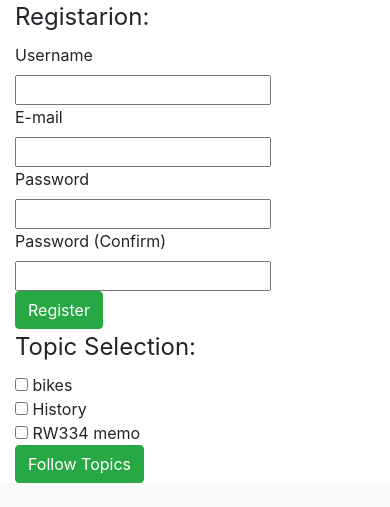
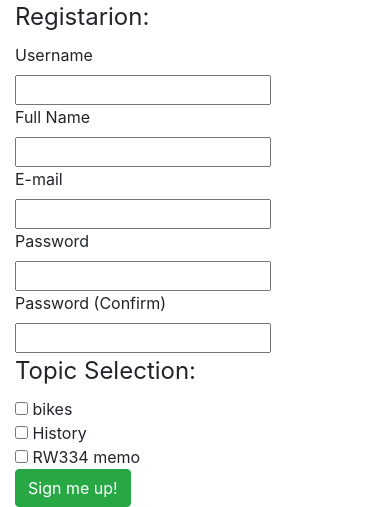
Before and after one commit to 19007361/CS334GroupProject, a Flask app: page / in a window 390 px wide. Shown: the part 385-892 px from the top of the page. Before the commit the page ends 868 px from the top, so only its background shows below. Run offline with Flask 2, Linux system fonts and the light colour scheme; some libraries are stand-ins or nearby versions.

Commit message:
Basic form handling for index introduced

```diff
--- a/Web/WhoKnows/templates/index.html
+++ b/Web/WhoKnows/templates/index.html
@@ -3,16 +3,14 @@
 <div class="container-fluid">
 
   <div class="row">
-    <div class="col">
+    <div class="col-sm-12 col-md-8">
       <!--Large Logo on left maybe add some writing still not sure what to write -->
-
       <div class="row justify-content-center align-items-center">
         <!-- FUlllogo -->
         <img src="../static/fullLogo.png" style="width:328px;height:328px;" alt="default">
       </div>
-
     </div>
-    <div class="col">
+    <div class="col-sm-12 col-md-4">
       <main class="mainbody">
         <!-- Contains all the reigstraion details-->
         <form class="form-horizontal" action="{{ url_for('index') }}" method="POST">
@@ -23,6 +21,13 @@
               <label class="control-label" for="username">Username</label>
               <div class="controls">
                 <input type="text" id="username" name="username" placeholder="" class="input-xlarge">
+              </div>
+            </div>
+            <div class="control-group">
+              <!-- Username -->
+              <label class="control-label" for="name">Full Name</label>
+              <div class="controls">
+                <input type="text" id="name" name="name" placeholder="" class="input-xlarge">
               </div>
             </div>
 
@@ -52,19 +57,6 @@
 
               </div>
             </div>
-
-            <div class="control-group">
-              <!-- Button -->
-              <div class="controls">
-                <button class="btn btn-success">Register</button>
-              </div>
-            </div>
-          </fieldset>
-        </form>
-
-        <!-- THinking will just hide all the Registraion details and have list of options to choose from rather since dropdown lists you have ot have slected to see options -->
-        <form class="form-horizontal" action='' method="POST">
-          <fieldset>
             <legend>Topic Selection:</legend>
 
             <div class="control-group">
@@ -85,7 +77,7 @@
             <div class="control-group">
               <!-- Button -->
               <div class="controls">
-                <button class="btn btn-success">Follow Topics</button>
+                <button class="btn btn-success" name="registerUser">Sign me up!</button>
               </div>
             </div>
           </fieldset>
@@ -98,13 +90,16 @@
 {% block navleft %} {% endblock %}
 {% block navright %}
 <li class="nav-item">
-  <div class="input-group">
-    <input type="text" class="form-control" placeholder="Username" aria-label="Recipient's username" aria-describedby="basic-addon2">
-    <input type="password" class="form-control" placeholder="Password" aria-label="Recipient's username" aria-describedby="basic-addon2">
-    <div class="input-group-append">
-      <button class="btn btn-outline-secondary" type="button"><i class="fa fa-angle-right"></i></button>
+  <form action="{{ url_for('index') }}" method="POST" name="log">
+    <div class="input-group">
+      <input type="text" class="form-control" placeholder="Username">
+      <input type="password" class="form-control" placeholder="Password" name="loginPass">
+      <div class="input-group-append">
+        <button class="btn btn-success btn-outline-secondary" name="loginUser"><i class="fa fa-angle-right"></i></button>
+      </div>
     </div>
-  </div>
+  </form>
+
 </li>
 {% endblock %}
 {% block title %} Who Knows? - Quora knockoff {% endblock %}
--- a/Web/WhoKnows/views.py
+++ b/Web/WhoKnows/views.py
@@ -5,14 +5,17 @@ app = Flask(__name__)
 
 @app.route('/', methods=['GET','POST'])
 def index():
+    #TODO: Richard
     if request.method == 'POST':
-        if request.form['p1'] == request.form['p2']:
+        print(request.form)
+        print("loginUser" in request.form) # True if the login form
+        if request.form['p1'] == request.form['p2']: #Applicable for only regsistration
             #pass same
             username = request.form['username']
-            #name = request.form['name']
+            name = request.form['name']
             passw = request.form['p1']
-            return redirect(url_for('profile'))
-    return render_template('index.html')
+            return redirect(url_for('profile')) #redrects to profile page
+    return render_template('index.html') #if just a page get, then will return this page
 
 @app.route('/p')
 def profile():
```
